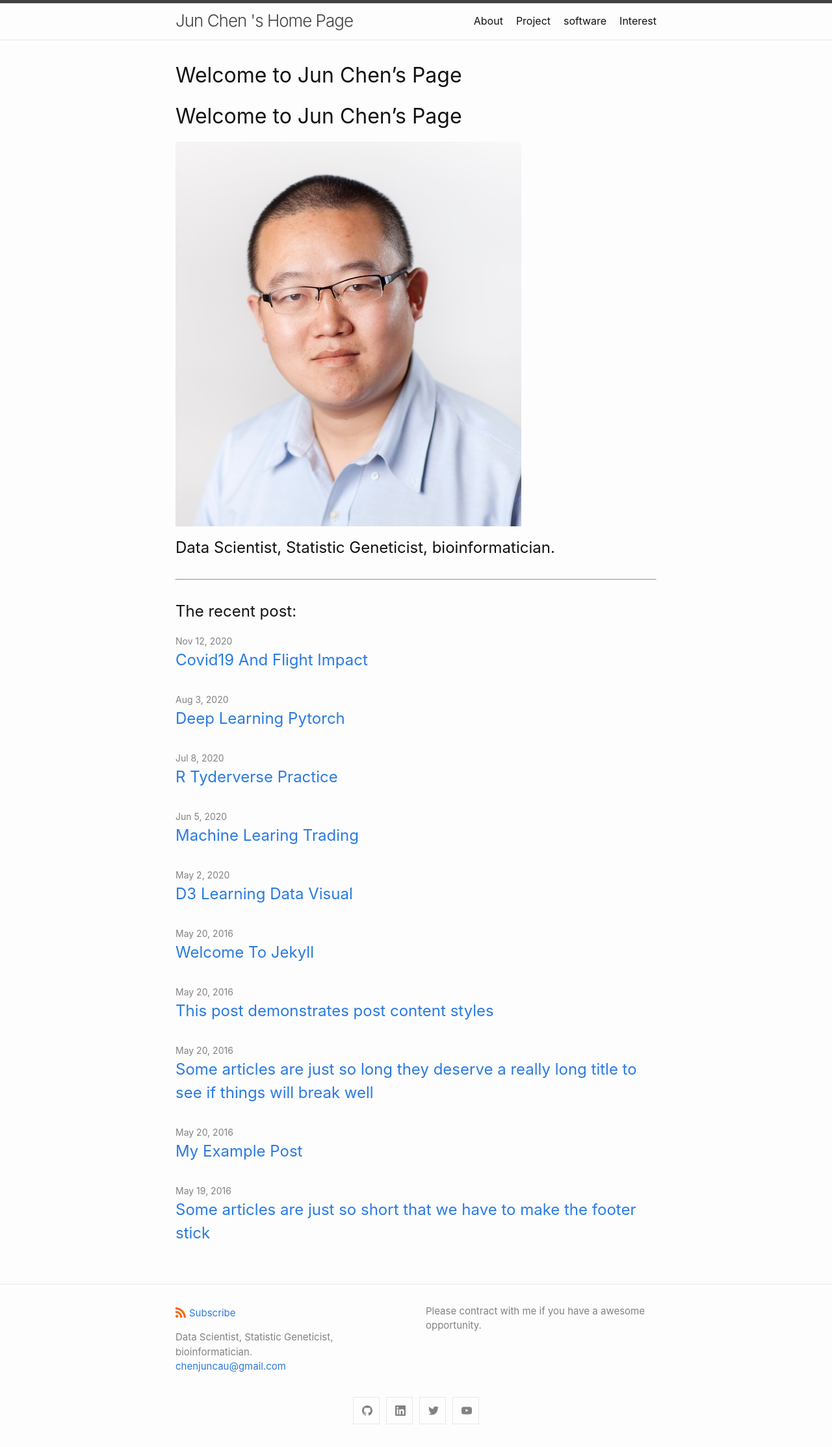
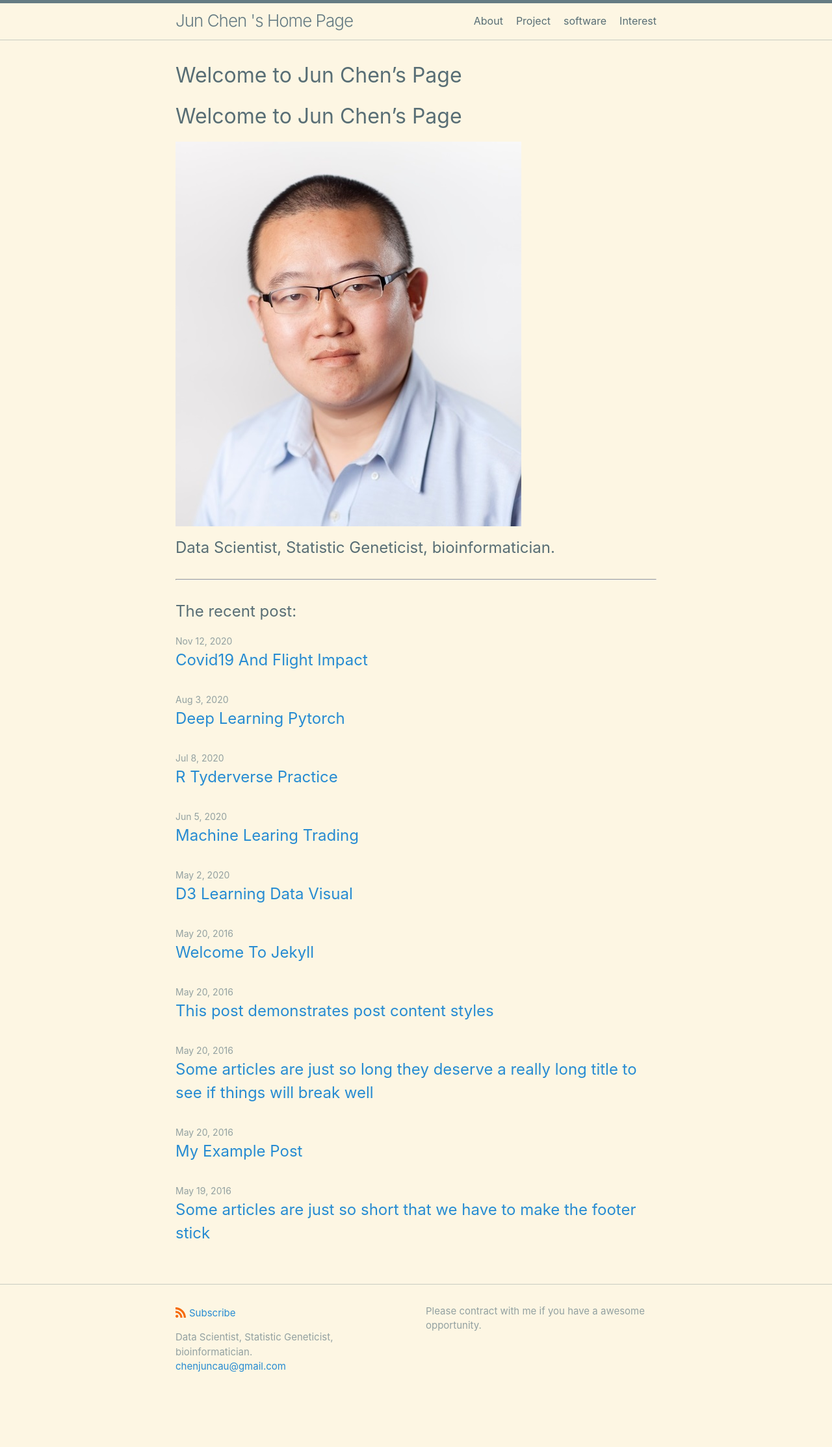
Before and after one commit to chenjunonly/home, a Jekyll site: the page built from index.md, in a window 1280 px wide. Shown: the whole page at 65% size. Built offline with Jekyll 4.4.1, drawn with Linux system fonts in a browser that asks for light colours; our own code applies the rules of GitHub Pages for plain Markdown files; after the commit the page ends 2175 px from its top, so only the background shows below that.

Commit message:
Update _config.yml

```diff
--- a/_config.yml
+++ b/_config.yml
@@ -56,6 +56,9 @@ header_pages:
 # Build settings
 theme: minima
 
+minima:
+  skin: solarized
+
 plugins:
  - jekyll-feed
  - jekyll-seo-tag
```
